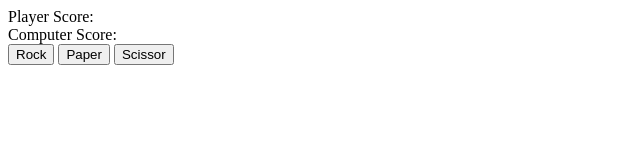
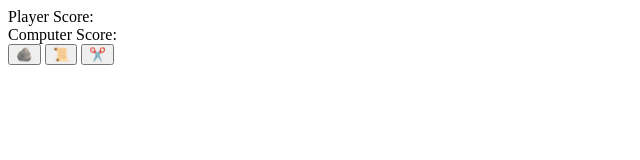
Before and after one commit to nbujri/rps, a plain HTML site: page index.html in a window 1280 px wide. Both pictures are taken after a click on the button "Start Game". Shown: the whole page, without its empty margins (0-640 px from the left). Drawn offline with Linux system fonts and the light colour scheme.

Commit message:
replace text with emojis and add value attributes

```diff
--- a/index.html
+++ b/index.html
@@ -31,9 +31,9 @@
     <!-- buttons of choices -->
     <!-- initially hidden -->
     <div class="selectionBtns hide">
-      <button class="choice">Rock</button>
-      <button class="choice">Paper</button>
-      <button class="choice">Scissor</button>
+      <button class="choice" value="rock">🪨</button>
+      <button class="choice" value="paper">📜</button>
+      <button class="choice" value="scissor">✂️</button>
     </div>
   </body>
 </html>
```
